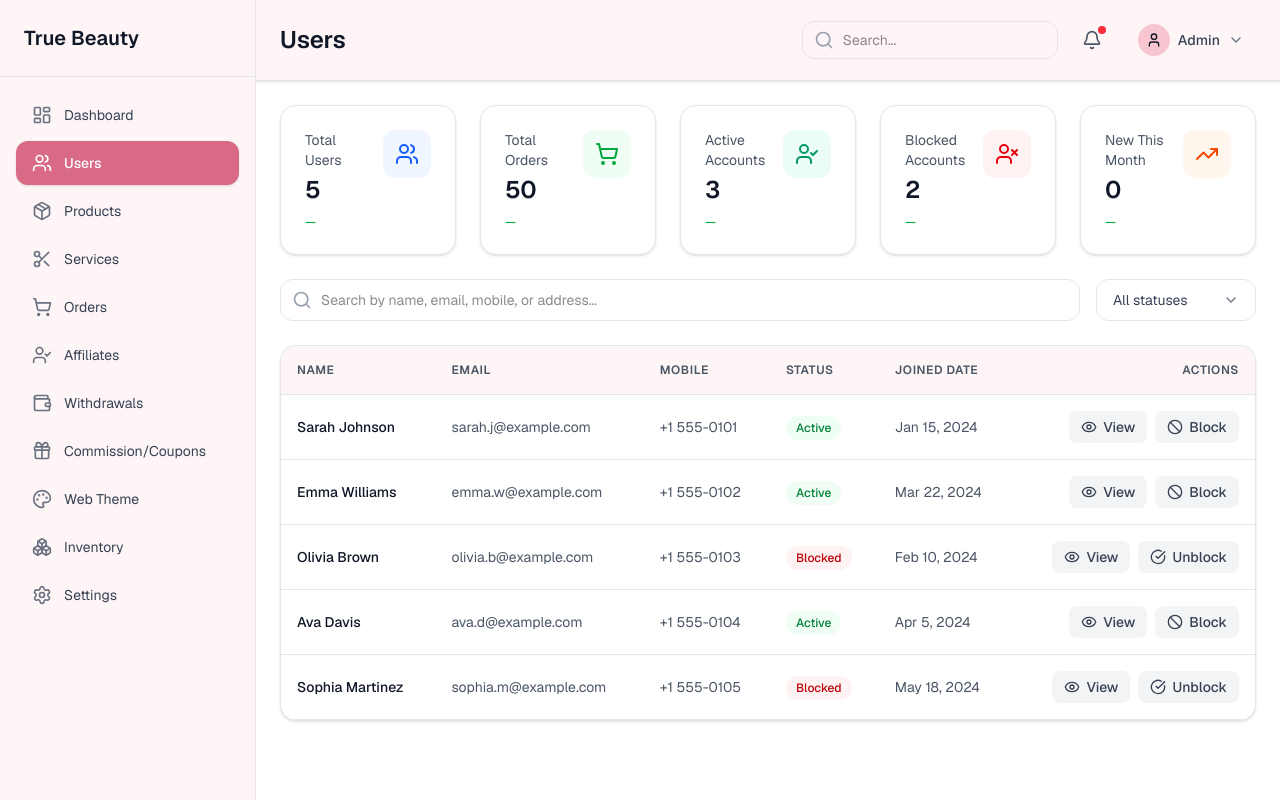
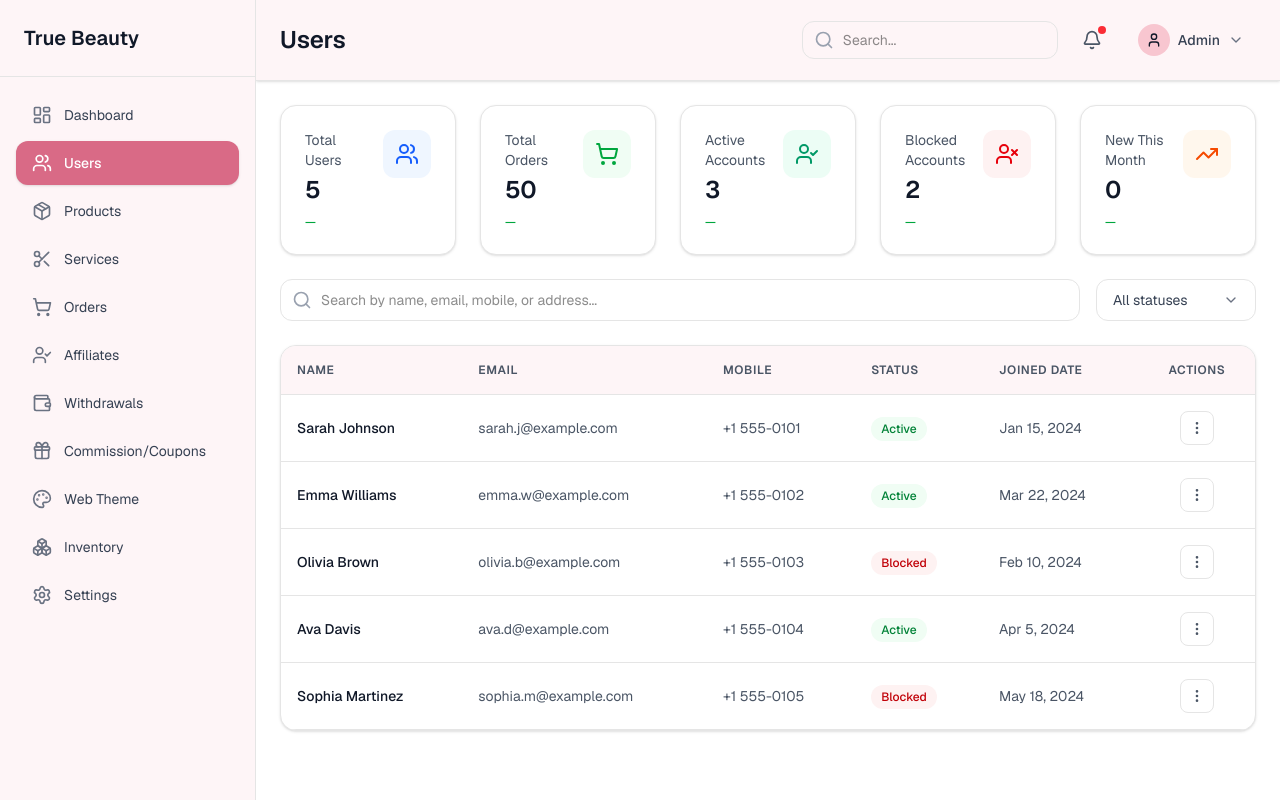
Before and after one commit to ZoyaAnsari19/true-beauty-admin-panel, a Next.js app: page /users in a window 1280 px wide. Built offline with nearby package versions, Linux system fonts and the light colour scheme.

Commit message:
Enhance Home, ProductsPage, and UsersPage: implement range selection for dashboard stats, improve product action menus with icons, and refactor user action buttons for better usability. Update Table component styles for improved visual consistency.

```diff
--- a/app/page.tsx
+++ b/app/page.tsx
@@ -1,7 +1,20 @@
+"use client";
+
+import { useState } from "react";
 import { Users } from "lucide-react";
 import { KpiCard } from "@/components/ui/kpiCard";
 
+const RANGE_OPTIONS = [
+  { id: "today", label: "Today" },
+  { id: "week", label: "This Week" },
+  { id: "month", label: "This Month" },
+] as const;
+
+type RangeId = (typeof RANGE_OPTIONS)[number]["id"];
+
 export default function Home() {
+  const [activeRange, setActiveRange] = useState<RangeId>("today");
+
   const stats = [
     {
       title: "Total Users",
@@ -19,7 +32,10 @@ export default function Home() {
     },
     {
       title: "Revenue",
-      value: new Intl.NumberFormat("en-IN", { style: "currency", currency: "INR" }).format(45231),
+      value: new Intl.NumberFormat("en-IN", {
+        style: "currency",
+        currency: "INR",
+      }).format(45231),
       change: "+15.3%",
       icon: "indian-rupee" as const,
       iconClassName: "bg-purple-50 text-purple-600",
@@ -35,8 +51,34 @@ export default function Home() {
 
   return (
     <div className="space-y-6">
-        {/* Stats Grid */}
-        <div className="grid grid-cols-1 md:grid-cols-2 lg:grid-cols-4 gap-6">
+      {/* Dashboard header with range toggle */}
+      <div className="flex items-center justify-between gap-3">
+        <h1 className="text-xl font-semibold text-gray-900">Dashboard</h1>
+        <div className="flex-shrink-0">
+          <div className="inline-flex rounded-full bg-gray-100 p-1 text-xs sm:text-sm">
+            {RANGE_OPTIONS.map((range) => {
+              const isActive = activeRange === range.id;
+              return (
+                <button
+                  key={range.id}
+                  type="button"
+                  onClick={() => setActiveRange(range.id)}
+                  className={`px-3 py-1.5 rounded-full font-medium transition-colors ${
+                    isActive
+                      ? "bg-white text-gray-900 shadow-sm"
+                      : "text-gray-600 hover:text-gray-900"
+                  }`}
+                >
+                  {range.label}
+                </button>
+              );
+            })}
+          </div>
+        </div>
+      </div>
+
+      {/* Stats – horizontal scroll on mobile, grid on desktop */}
+      <div className="flex gap-4 overflow-x-auto pb-2 -mx-4 px-4 md:mx-0 md:px-0 md:grid md:grid-cols-2 lg:grid-cols-4 md:gap-6">
         {stats.map((stat, index) => (
           <KpiCard
             key={index}
@@ -45,6 +87,7 @@ export default function Home() {
             change={stat.change}
             icon={stat.icon}
             iconClassName={stat.iconClassName}
+            className="min-w-[260px] md:min-w-0"
           />
         ))}
       </div>
--- a/app/products/page.tsx
+++ b/app/products/page.tsx
@@ -2,7 +2,7 @@
 
 import React, { useEffect, useMemo, useRef, useState } from "react";
 import Link from "next/link";
-import { MoreVertical, Plus } from "lucide-react";
+import { Eye, MoreVertical, Pencil, Plus, Trash2 } from "lucide-react";
 import { useProducts } from "@/lib/products-context";
 import type { Product, ProductStatus } from "@/lib/products-data";
 import type { ProductFormValues } from "@/lib/products-context";
@@ -102,9 +102,10 @@ function ProductActionsMenu({
           <Link
             href={`/products/${product.id}`}
             onClick={() => setOpen(false)}
-            className="block w-full text-left px-4 py-2 text-sm text-gray-700 hover:bg-[#fef5f7] transition-colors"
+            className="flex items-center gap-2 px-4 py-2 text-sm text-gray-700 hover:bg-[#fef5f7] transition-colors text-left"
           >
-            View
+            <Eye className="w-4 h-4" />
+            <span>View</span>
           </Link>
           <button
             type="button"
@@ -112,9 +113,10 @@ function ProductActionsMenu({
               setOpen(false);
               onEdit(product);
             }}
-            className="block w-full text-left px-4 py-2 text-sm text-gray-700 hover:bg-[#fef5f7] transition-colors"
+            className="flex w-full items-center gap-2 px-4 py-2 text-sm text-gray-700 hover:bg-[#fef5f7] transition-colors text-left"
           >
-            Edit
+            <Pencil className="w-4 h-4" />
+            <span>Edit</span>
           </button>
           <button
             type="button"
@@ -122,9 +124,10 @@ function ProductActionsMenu({
               setOpen(false);
               onDelete(product);
             }}
-            className="block w-full text-left px-4 py-2 text-sm text-red-600 hover:bg-red-50 transition-colors"
+            className="flex w-full items-center gap-2 px-4 py-2 text-sm text-red-600 hover:bg-red-50 transition-colors text-left"
           >
-            Delete
+            <Trash2 className="w-4 h-4" />
+            <span>Delete</span>
           </button>
         </div>
       )}
@@ -220,7 +223,7 @@ export default function ProductsPage() {
 
   const columns = [
     {
-      header: "Product",
+      header: "Product name",
       accessor: (product: Product) => (
         <div className="font-medium text-gray-900">{product.name}</div>
       ),
@@ -294,13 +297,14 @@ export default function ProductsPage() {
         </button>
       </div>
 
-      <div className="grid grid-cols-1 sm:grid-cols-2 lg:grid-cols-4 gap-6">
+      <div className="flex gap-4 overflow-x-auto pb-2 -mx-4 px-4 sm:mx-0 sm:px-0 sm:grid sm:grid-cols-2 lg:grid-cols-4 sm:gap-6">
         <KpiCard
           title="Total Products"
           value={kpis.totalProducts.toLocaleString()}
           change="—"
           icon="shopping-cart"
           iconClassName="bg-blue-50 text-blue-600"
+          className="min-w-[260px] sm:min-w-0"
         />
         <KpiCard
           title="Active Products"
@@ -308,6 +312,7 @@ export default function ProductsPage() {
           change="—"
           icon="user-check"
           iconClassName="bg-emerald-50 text-emerald-600"
+          className="min-w-[260px] sm:min-w-0"
         />
         <KpiCard
           title="Draft Products"
@@ -315,6 +320,7 @@ export default function ProductsPage() {
           change="—"
           icon="users"
           iconClassName="bg-gray-100 text-gray-700"
+          className="min-w-[260px] sm:min-w-0"
         />
         <KpiCard
           title="Out of Stock"
@@ -323,6 +329,7 @@ export default function ProductsPage() {
           icon="user-x"
           iconClassName="bg-red-50 text-red-600"
           changePositive={false}
+          className="min-w-[260px] sm:min-w-0"
         />
       </div>
 
--- a/app/users/page.tsx
+++ b/app/users/page.tsx
@@ -1,36 +1,74 @@
 "use client";
 
-import React, { useMemo, useState } from "react";
+import React, { useEffect, useMemo, useRef, useState } from "react";
 import Link from "next/link";
-import { Eye, Ban, CheckCircle } from "lucide-react";
+import { Ban, Eye, MoreVertical } from "lucide-react";
 import { useUsers } from "@/lib/users-context";
 import { type User, type UserStatus } from "@/lib/users-data";
 import { KpiCard } from "@/components/ui/kpiCard";
 import { Filters, type FilterOption } from "@/components/ui/filters";
 
-function BlockUnblockButton({ user }: { user: User }) {
+function UserActionsMenu({ user }: { user: User }) {
   const { setUserStatus } = useUsers();
+  const [open, setOpen] = useState(false);
+  const menuRef = useRef<HTMLDivElement | null>(null);
+
   const isActive = user.status === "active";
-  const toggle = () =>
+
+  const toggleStatus = () => {
     setUserStatus(user.id, isActive ? "blocked" : "active");
+  };
+
+  useEffect(() => {
+    if (!open) return;
+    const handleClickOutside = (event: MouseEvent) => {
+      if (menuRef.current && !menuRef.current.contains(event.target as Node)) {
+        setOpen(false);
+      }
+    };
+    document.addEventListener("mousedown", handleClickOutside);
+    return () => document.removeEventListener("mousedown", handleClickOutside);
+  }, [open]);
+
   return (
-    <button
-      type="button"
-      onClick={toggle}
-      className="inline-flex items-center gap-1.5 px-3 py-1.5 rounded-lg text-sm font-medium text-gray-700 bg-gray-100 hover:bg-[#f8c6d0] transition-colors"
-    >
-      {isActive ? (
-        <>
-          <Ban className="w-4 h-4" />
-          Block
-        </>
-      ) : (
-        <>
-          <CheckCircle className="w-4 h-4" />
-          Unblock
-        </>
+    <div className="relative inline-block text-left" ref={menuRef}>
+      <button
+        type="button"
+        onClick={() => setOpen((prev) => !prev)}
+        className="p-2 rounded-lg border border-gray-200 bg-white hover:bg-[#fef5f7] transition-colors"
+        aria-haspopup="menu"
+        aria-expanded={open}
+      >
+        <MoreVertical className="w-4 h-4 text-gray-600" />
+      </button>
+      {open && (
+        <div className="absolute right-0 mt-2 w-40 bg-white rounded-xl shadow-lg border border-gray-200 py-1 z-20">
+          <Link
+            href={`/users/${user.id}`}
+            onClick={() => setOpen(false)}
+            className="flex items-center gap-2 px-4 py-2 text-sm text-gray-700 hover:bg-[#fef5f7] transition-colors"
+          >
+            <Eye className="w-4 h-4" />
+            <span>View</span>
+          </Link>
+          <button
+            type="button"
+            onClick={() => {
+              toggleStatus();
+              setOpen(false);
+            }}
+            className={`flex w-full items-center gap-2 px-4 py-2 text-sm transition-colors text-left ${
+              isActive
+                ? "text-red-600 hover:bg-red-50"
+                : "text-gray-700 hover:bg-[#fef5f7]"
+            }`}
+          >
+            <Ban className="w-4 h-4 shrink-0" />
+            <span>{isActive ? "Block" : "Unblock"}</span>
+          </button>
+        </div>
       )}
-    </button>
+    </div>
   );
 }
 
@@ -164,7 +202,7 @@ export default function UsersPage() {
                 <th className="text-left py-4 px-4 text-xs font-semibold text-gray-600 uppercase tracking-wider">
                   Joined Date
                 </th>
-                <th className="text-right py-4 px-4 text-xs font-semibold text-gray-600 uppercase tracking-wider">
+                <th className="text-center py-4 px-4 text-xs font-semibold text-gray-600 uppercase tracking-wider">
                   Actions
                 </th>
               </tr>
@@ -208,17 +246,8 @@ export default function UsersPage() {
                     <td className="py-4 px-4 text-sm text-gray-600">
                       {formatDate(user.joinedDate)}
                     </td>
-                    <td className="py-4 px-4 text-right">
-                      <div className="flex items-center justify-end gap-2">
-                        <Link
-                          href={`/users/${user.id}`}
-                          className="inline-flex items-center gap-1.5 px-3 py-1.5 rounded-lg text-sm font-medium text-gray-700 bg-gray-100 hover:bg-[#f8c6d0] transition-colors"
-                        >
-                          <Eye className="w-4 h-4" />
-                          View
-                        </Link>
-                        <BlockUnblockButton user={user} />
-                      </div>
+                    <td className="py-4 px-4 text-center">
+                      <UserActionsMenu user={user} />
                     </td>
                   </tr>
                 ))
--- a/components/Table.tsx
+++ b/components/Table.tsx
@@ -81,7 +81,7 @@ export default function Table<T extends Record<string, any>>({
     <div className="bg-white rounded-2xl shadow-sm border border-gray-100 overflow-hidden">
       {/* Search and Filter Bar */}
       {(searchable || filterable) && (
-        <div className="p-4 border-b border-gray-200 bg-gray-50">
+        <div className="p-4 border-b border-gray-200 bg-[#fef5f7]">
           {searchable && (
             <Filters
               search={searchTerm}
@@ -98,7 +98,7 @@ export default function Table<T extends Record<string, any>>({
       {/* Table */}
       <div className="overflow-x-auto">
         <table className="w-full">
-          <thead className="bg-gray-50 border-b border-gray-200">
+          <thead className="bg-[#fef5f7] border-b border-gray-200">
             <tr>
               {columns.map((column, index) => (
                 <th
@@ -121,7 +121,7 @@ export default function Table<T extends Record<string, any>>({
               ))}
             </tr>
           </thead>
-          <tbody className="bg-white divide-y divide-gray-200">
+          <tbody className="bg-white">
             {paginatedData.length === 0 ? (
               <tr>
                 <td
@@ -135,7 +135,7 @@ export default function Table<T extends Record<string, any>>({
               paginatedData.map((row, rowIndex) => (
                 <tr
                   key={rowIndex}
-                  className="hover:bg-gray-50 transition-colors"
+                  className="border-b border-gray-100 hover:bg-[#fef5f7]/50 transition-colors"
                 >
                   {columns.map((column, colIndex) => (
                     <td
```
Lines whose indentation alone changed are shown as unchanged.
